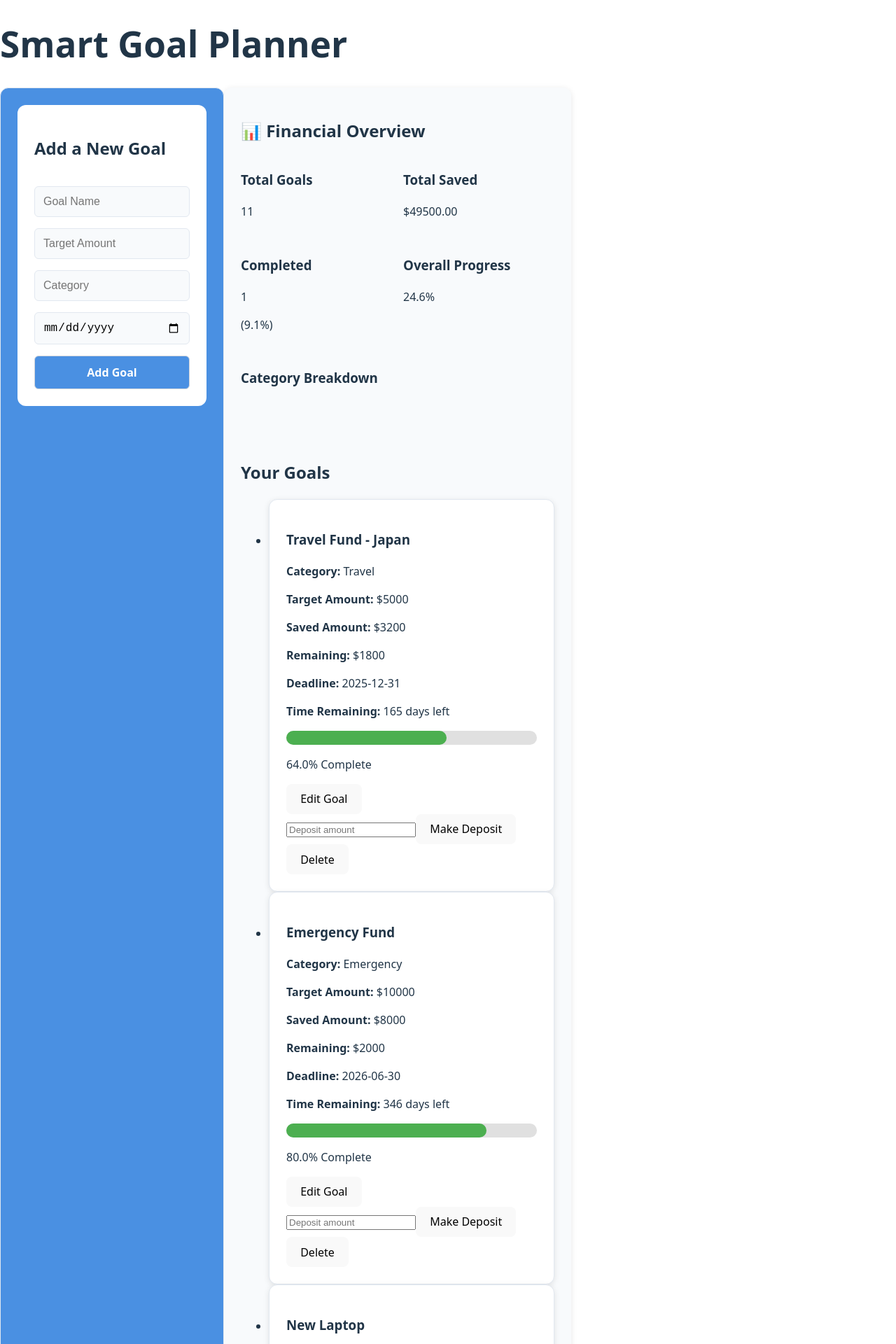
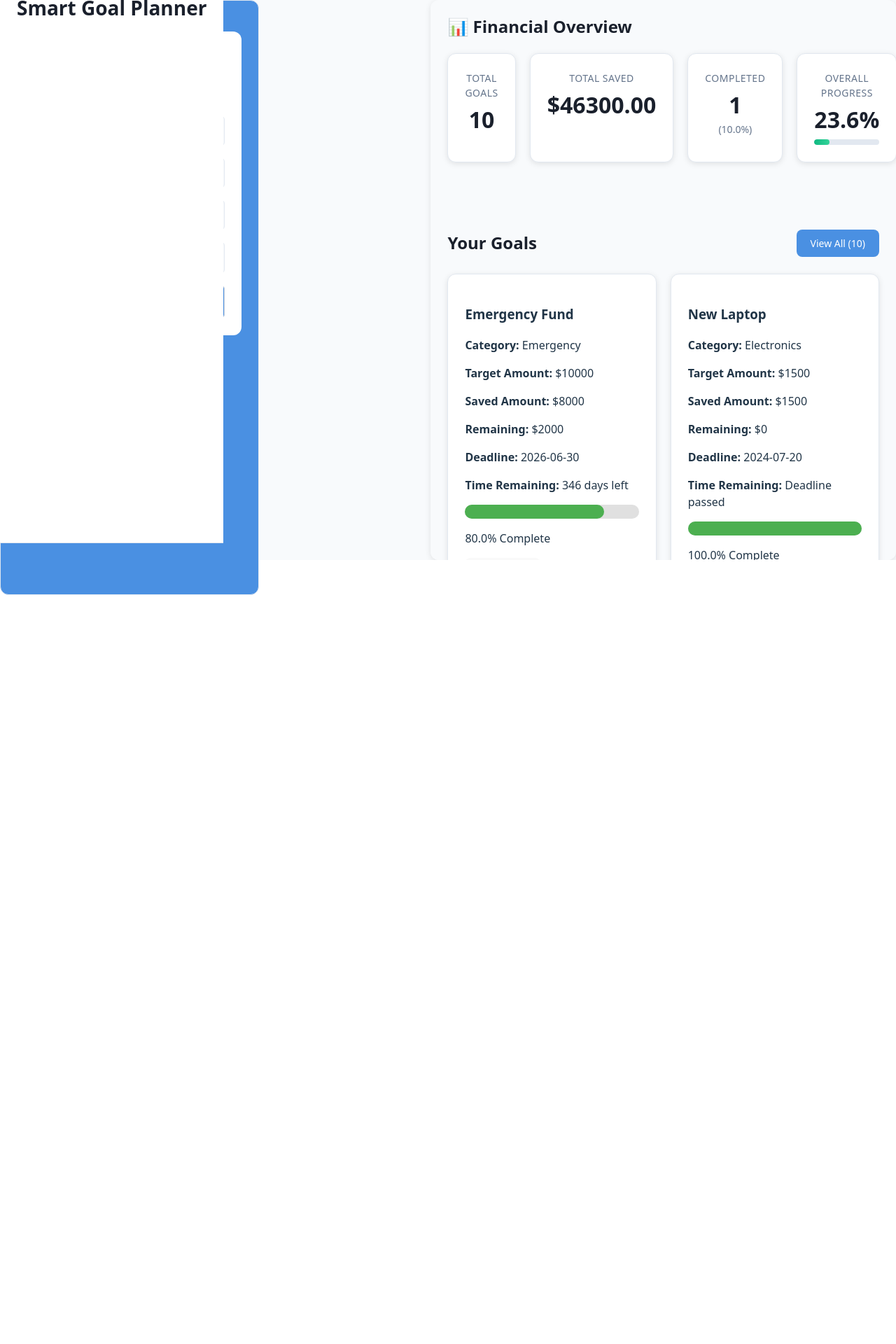
Before and after one commit to michaelfuchaka/smart-goal-planner, a React app: page / in a window 1280 px wide. Shown: the top 1920 px of the page at 70% size. After the commit the page ends 800 px from the top, so only its background shows below. Built offline with nearby package versions, Linux system fonts and the light colour scheme; data requests are answered from the project's data file; the HTML template or start-up script is replaced by a standard one.

Commit message:
Styling chart and overview

```diff
--- a/db.json
+++ b/db.json
@@ -1,14 +1,5 @@
 {
   "goals": [
-    {
-      "id": "1",
-      "name": "Travel Fund - Japan",
-      "targetAmount": 5000,
-      "savedAmount": 3200,
-      "category": "Travel",
-      "deadline": "2025-12-31",
-      "createdAt": "2024-01-15"
-    },
     {
       "id": "2",
       "name": "Emergency Fund",
--- a/src/App.css
+++ b/src/App.css
@@ -3,11 +3,10 @@
   grid-template-areas:
     "header header"
     "sidebar main";
-    grid-template-columns: 320px 1fr;
-}
-
-.app-header {
-  grid-area: header;
+  grid-template-columns: 320px 1fr;
+  display: flex;
+  min-height: 100vh;
+  background-color: #f8fafc;
 }
 
 .main-content {
@@ -36,26 +35,69 @@
 }
 
 .sidebar {
-  background: #4a90e2 ;
+  background: #4a90e2;
   padding: 24px;
   border-radius: 12px;
   border: 1px solid #e2e8f0;
+  width: 320px;
+  position: fixed;
+  height: 100vh;
+  overflow-y: auto;
 }
 
 .main-content {
-  background: #f8fafc ;
-  padding: 24px;
+  background: #f8fafc;
+  padding: 0;
   border-radius: 12px;
-  box-shadow: 0 2px 8px rgba(0,0,0,0.1);
+  box-shadow: 0 2px 8px rgba(0, 0, 0, 0.1);
+   flex: 1;
+  margin-left: 320px;
+  max-height: 100vh;
+  overflow-y: auto;
 }
 
 @media (max-width: 767px) {
-  .sidebar, .main-content {
+  .sidebar,
+  .main-content {
     padding: 16px;
   }
 
-  .goal-form input, .goal-form button {
+  .goal-form input,
+  .goal-form button {
     padding: 14px;
     font-size: 16px;
   }
 }
+
+.app-header {
+
+
+  grid-area: header;
+  background: white;
+  padding: 20px 24px;
+  margin: -24px -24px 24px -24px;
+  border-bottom: 1px solid #e2e8f0;
+  position: sticky;
+  top: 0;
+  z-index: 10;
+  margin-left: 0;
+}
+
+.app-header h1 {
+
+   margin: 0;
+  color: #1a202c;
+  font-size: 28px;
+  font-weight: 700;
+  text-align: center
+}
+
+/* Add padding back to content sections */
+.overview-dashboard,
+.goal-list-section,
+.category-section {
+  padding: 0 24px;
+}
+overview-dashboard {
+  padding-top: 24px; /* Add top padding to first section */
+}
--- a/src/App.jsx
+++ b/src/App.jsx
@@ -1,9 +1,8 @@
 import { useState, useEffect } from "react";
 import GoalForm from "./components/GoalForm";
-import GoalList from "./components/GoalList" ;
+import GoalList from "./components/GoalList";
 import OverviewDashboard from "./components/OverviewDashboard";
 import CategoryChart from "./components/CategoryChart";
-
 
 import "./App.css";
 
@@ -12,16 +11,13 @@ function App() {
 
   const [goals, setGoals] = useState([]);
 
-
-
   // Fetch all goals from json-server
   useEffect(() => {
-    fetch('http://localhost:3000/goals')
+    fetch("http://localhost:3000/goals")
       .then((res) => res.json())
       .then((data) => setGoals(data))
-      .catch(error => console.log(error))
-  }, [])
-
+      .catch((error) => console.log(error));
+  }, []);
 
   // Add goal
   const handleAddGoal = (newGoal) => {
@@ -29,17 +25,16 @@ function App() {
   };
 
   //  Delete goal
-const handleDeleteGoal = (id) =>{
-
+  const handleDeleteGoal = (id) => {
     // Delete from server
     fetch(`http://localhost:3000/goals/${id}`, {
-    method: "DELETE"
+      method: "DELETE",
     })
       .then(() => {
         // Update local state
-      setGoals(goals.filter(goal => goal.id !== id));
+        setGoals(goals.filter((goal) => goal.id !== id));
       })
-    .catch(error => console.log(error));
+      .catch((error) => console.log(error));
   };
 
   // Update goal (for deposits)
@@ -50,46 +45,38 @@ const handleUpdateGoal = (updatedGoal) => {
       headers: { "Content-Type": "application/json" },
       body: JSON.stringify(updatedGoal),
     })
-    .then(res => res.json())
+      .then((res) => res.json())
       .then(() => {
         // Update local state
-      setGoals(goals.map(goal =>
-        goal.id === updatedGoal.id ? updatedGoal : goal
-      ));
+        setGoals(
+          goals.map((goal) => (goal.id === updatedGoal.id ? updatedGoal : goal))
+        );
       })
-    .catch(error => console.log(error));
+      .catch((error) => console.log(error));
   };
 
-
   return (
-    <div className="App main-layout" >
+    <div className="App main-layout">
       <header className="app-header">
         <h1>Smart Goal Planner</h1>
       </header>
 
-
       <section className="main-content">
         <OverviewDashboard goals={goals} />
-   {/* Render the goal list */}
-      <GoalList goals={goals} onDeleteGoal={handleDeleteGoal} onUpdateGoal={handleUpdateGoal}  />
+        <GoalList
+          goals={goals}
+          onDeleteGoal={handleDeleteGoal}
+          onUpdateGoal={handleUpdateGoal}
+        />
         <CategoryChart goals={goals} />
-
       </section>
 
       {/* Render the form */}
       <aside className="sidebar">
-    <GoalForm
-      onAddGoal={handleAddGoal} />
+        <GoalForm onAddGoal={handleAddGoal} />
       </aside>
-
-
-
-
     </div>
-  )
+  );
 }
 
-
-
-
 export default App;
--- a/src/components/CategoryChart.css
+++ b/src/components/CategoryChart.css
@@ -1,6 +1,61 @@
+
+
+.category-section {
+  margin-bottom: 32px;
+}
+
+.category-section h2 {
+  margin-bottom: 24px;
+  color: #1a202c;
+  font-size: 24px;
+  font-weight: 600;
+}
+
 .chart-container {
   background: white;
   padding: 24px;
   border-radius: 12px;
   box-shadow: 0 2px 8px rgba(0,0,0,0.1);
+  margin-bottom: 24px;
 }
+
+.category-content {
+  display: grid;
+  grid-template-columns: 1fr 1fr;
+  gap: 24px;
+  align-items: start;
+}
+
+.category-stats-grid {
+  display: grid;
+  grid-template-columns: 1fr;
+  gap: 16px;
+}
+
+.category-stat-card {
+  background: white;
+  padding: 20px;
+  border-radius: 12px;
+  box-shadow: 0 2px 8px rgba(0,0,0,0.1);
+  text-align: center;
+}
+
+.category-stat-card h4 {
+  margin: 0 0 8px 0;
+  color: #64748b;
+  font-size: 14px;
+  font-weight: 500;
+  text-transform: uppercase;
+}
+
+.category-stat-card p {
+  margin: 4px 0;
+  color: #1a202c;
+  font-weight: 600;
+}
+
+@media (max-width: 768px) {
+  .category-content {
+    grid-template-columns: 1fr;
+  }
+}
--- a/src/components/CategoryChart.jsx
+++ b/src/components/CategoryChart.jsx
@@ -2,7 +2,6 @@ import React, { useEffect, useRef } from "react";
 import { Chart, registerables } from "chart.js";
 Chart.register(...registerables);
 import "./CategoryChart.css";
-
 
 function CategoryChart({ goals = [] }) {
   const chartRef = useRef(null);
@@ -18,7 +17,7 @@ function CategoryChart({ goals = [] }) {
         totalTarget: 0,
         totalSaved: 0,
         completed: 0,
-        goals: []
+        goals: [],
       };
     }
 
@@ -39,8 +38,12 @@ function CategoryChart({ goals = [] }) {
     .map(([category, stats]) => ({
       category,
       ...stats,
-      completionRate: stats.count > 0 ? (stats.completed / stats.count) * 100 : 0,
-      progressRate: stats.totalTarget > 0 ? (stats.totalSaved / stats.totalTarget) * 100 : 0
+      completionRate:
+        stats.count > 0 ? (stats.completed / stats.count) * 100 : 0,
+      progressRate:
+        stats.totalTarget > 0
+          ? (stats.totalSaved / stats.totalTarget) * 100
+          : 0,
     }))
     .sort((a, b) => b.totalSaved - a.totalSaved);
 
@@ -51,43 +54,52 @@ function CategoryChart({ goals = [] }) {
     }
 
     if (chartRef.current && categoryArray.length > 0) {
-      const ctx = chartRef.current.getContext('2d');
+      const ctx = chartRef.current.getContext("2d");
 
       chartInstanceRef.current = new Chart(ctx, {
-        type: 'doughnut',
+        type: "doughnut",
         data: {
-          labels: categoryArray.map(cat => cat.category),
-          datasets: [{
-            data: categoryArray.map(cat => cat.totalSaved),
+          labels: categoryArray.map((cat) => cat.category),
+          datasets: [
+            {
+              data: categoryArray.map((cat) => cat.totalSaved),
               backgroundColor: [
-            '#10b981', '#4a90e2', '#f59e0b', '#8b5cf6',
-            '#ef4444', '#06b6d4', '#84cc16', '#f97316'
-
+                "#10b981",
+                "#4a90e2",
+                "#f59e0b",
+                "#8b5cf6",
+                "#ef4444",
+                "#06b6d4",
+                "#84cc16",
+                "#f97316",
               ],
               borderWidth: 2,
-            borderColor: '#fff'
-          }]
+              borderColor: "#fff",
+            },
+          ],
         },
         options: {
           responsive: true,
           plugins: {
             legend: {
-              position: 'bottom',
+              position: "bottom",
               labels: {
                 padding: 20,
-                usePointStyle: true
-              }
+                usePointStyle: true,
+              },
             },
             tooltip: {
               callbacks: {
-                label: function(context) {
+                label: function (context) {
                   const category = categoryArray[context.dataIndex];
-                  return `${context.label}: ${category.totalSaved.toFixed(2)} (${category.count} goals)`;
-                }
-              }
-            }
-          }
-        }
+                  return `${context.label}: ${category.totalSaved.toFixed(
+                    2
+                  )} (${category.count} goals)`;
+                },
+              },
+            },
+          },
+        },
       });
     }
 
@@ -100,52 +112,62 @@ function CategoryChart({ goals = [] }) {
 
   if (categoryArray.length === 0) {
     return (
-      <div >
+      <div>
         <h2> Savings by Category</h2>
-        <p >No goals to display. Add some goals to see category breakdown!</p>
+        <p>No goals to display. Add some goals to see category breakdown!</p>
       </div>
     );
   }
 
   return (
-    <div >
-      <h2>Savings by Category</h2>
+    <div className="category-section">
+      <h2>💰 Savings by Category</h2>
 
+      <div className="category-content">
         {/* Chart.js Canvas */}
-      <div  className="chart-container" >
+        <div className="chart-container">
           <canvas ref={chartRef} width="400" height="300"></canvas>
         </div>
 
         {/* Category Summary Cards */}
-      <div >
-        <div >
+        <div className="category-stats-grid">
+          <div className="category-stat-card">
             <h4> Total Categories</h4>
-          <p >{categoryArray.length}</p>
+            <p>{categoryArray.length}</p>
           </div>
-        <div >
+          <div className="category-stat-card">
             <h4>Best Performing</h4>
-          <p >{categoryArray[0]?.category || 'None'}</p>
-          <p >${categoryArray[0]?.totalSaved.toFixed(2) || '0.00'} saved</p>
+            <p>{categoryArray[0]?.category || "None"}</p>
+            <p>${categoryArray[0]?.totalSaved.toFixed(2) || "0.00"} saved</p>
           </div>
-        <div >
+          <div className="category-stat-card">
             <h4> Highest Completion</h4>
-          <p >
-            {categoryArray.reduce((best, current) =>
-              current.completionRate > (best?.completionRate || 0) ? current : best, null)?.category || 'None'}
+            <p>
+              {categoryArray.reduce(
+                (best, current) =>
+                  current.completionRate > (best?.completionRate || 0)
+                    ? current
+                    : best,
+                null
+              )?.category || "None"}
             </p>
-          <p >
-            {categoryArray.reduce((best, current) =>
-              current.completionRate > (best?.completionRate || 0) ? current : best, null)?.completionRate.toFixed(1) || '0'}% complete
+            <p>
+              {categoryArray
+                .reduce(
+                  (best, current) =>
+                    current.completionRate > (best?.completionRate || 0)
+                      ? current
+                      : best,
+                  null
+                )
+                ?.completionRate.toFixed(1) || "0"}
+              % complete
             </p>
           </div>
         </div>
-
-
+      </div>
     </div>
   );
 }
 
-
-
-
 export default CategoryChart;
--- a/src/components/GoalForm.css
+++ b/src/components/GoalForm.css
@@ -4,18 +4,19 @@
   gap: 16px;
 }
 
-.goal-form input, .goal-form button {
+.goal-form input,
+.goal-form button {
   padding: 12px;
   border-radius: 6px;
   border: 1px solid #d1d5db;
   font-size: 16px;
 }
 
-
 .goal-form-container {
   background: white;
   border-radius: 12px;
   padding: 24px;
+  margin-top: 20px;
 }
 
 .goal-form input {
@@ -30,3 +31,26 @@
   color: white;
   cursor: pointer;
 }
+
+.goal-form-container h2 {
+  color: white;
+  margin-bottom: 24px;
+  font-size: 24px;
+  font-weight: 600;
+}
+
+.goal-form button:hover {
+  background: #357abd;
+  transform: translateY(-1px);
+}
+/* Add a sidebar header */
+.sidebar-header {
+  color: white;
+  margin-bottom: 20px;
+  text-align: center;
+}
+.sidebar-header h2 {
+  margin: 0;
+  font-size: 24px;
+  font-weight: 600;
+}
--- a/src/components/GoalList.css
+++ b/src/components/GoalList.css
@@ -1,12 +1,64 @@
-.goals-grid {
-grid-template-columns: repeat(2, 1fr);
-gap: 20px;}
-
-.goals-grid li {
-  margin: 0;
+.goal-list-section {
+  margin-bottom: 40px;
 }
 
-@media (max-width: 767px) {
+.goal-list-header {
+  display: flex;
+  justify-content: space-between;
+  align-items: center;
+  margin-bottom: 24px;
+}
+
+.goal-list-header h2 {
+  margin: 0;
+  color: #1a202c;
+  font-size: 24px;
+  font-weight: 600;
+}
+
+.view-toggle-btn {
+  background: #4a90e2;
+  color: white;
+  border: none;
+  padding: 10px 20px;
+  border-radius: 8px;
+  font-size: 14px;
+  font-weight: 500;
+  cursor: pointer;
+  transition: background-color 0.2s ease;
+}
+
+.view-toggle-btn:hover {
+  background: #357abd;
+}
+
+.goals-grid {
+  display: grid;
+  grid-template-columns: repeat(2, 1fr);
+  gap: 20px;
+}
+
+.no-goals {
+  background: white;
+  padding: 48px 24px;
+  border-radius: 12px;
+  text-align: center;
+  border: 2px dashed #e2e8f0;
+}
+
+.no-goals p {
+  margin: 0;
+  color: #64748b;
+  font-size: 16px;
+}
+
+@media (max-width: 768px) {
+  .goal-list-header {
+    flex-direction: column;
+    gap: 16px;
+    align-items: flex-start;
+  }
+
   .goals-grid {
     grid-template-columns: 1fr;
     gap: 16px;
--- a/src/components/GoalList.jsx
+++ b/src/components/GoalList.jsx
@@ -1,29 +1,42 @@
 import GoalCard from "./GoalCard";
 import "./GoalList.css";
+import { useState } from "react";
 
-function GoalList({ goals, onDeleteGoal , onUpdateGoal}) {
+function GoalList({ goals, onDeleteGoal, onUpdateGoal }) {
+  const [showAll, setShowAll] = useState(false);
+
+  const displayedGoals = showAll ? goals : goals.slice(0, 4);
+  const hasMoreGoals = goals.length > 4;
+
   return (
-    <div>
+    <div className="goal-list-section">
+      <div className="goal-list-header">
         <h2>Your Goals</h2>
+        {hasMoreGoals && (
+          <button
+            className="view-toggle-btn"
+            onClick={() => setShowAll(!showAll)}
+          >
+            {showAll ? `Show Less` : `View All (${goals.length})`}
+          </button>
+        )}
+      </div>
 
       {goals.length === 0 ? (
+        <div className="no-goals">
           <p>No goals yet. Start by adding one!</p>
+        </div>
       ) : (
-        <ul className="goals-grid" >
-
-            {/* Looping through the array to display 4 goals */}
-         {goals.slice(0, 4).map((goal) => (
-            <li key={goal.id}>
+        <div className="goals-grid">
+          {displayedGoals.map((goal) => (
             <GoalCard
               key={goal.id}
               goal={goal}
               onDeleteGoal={onDeleteGoal}
               onUpdateGoal={onUpdateGoal}
             />
-
-            </li>
           ))}
-        </ul>
+        </div>
       )}
     </div>
   );
--- a/src/components/OverviewDashboard.css
+++ b/src/components/OverviewDashboard.css
@@ -1,14 +1,77 @@
+.overview-dashboard {
+  margin-bottom: 32px;
+}
+
+.overview-dashboard h2 {
+  margin-bottom: 20px;
+  color: #1a202c;
+  font-size: 24px;
+  font-weight: 600;
+}
+
 .stats-grid {
   display: grid;
-  grid-template-columns: repeat(auto-fit, minmax(200px, 1fr));
-  gap: 16px;
+  grid-template-columns: repeat(4, 1fr);
+  gap: 20px;
   margin-bottom: 32px;
 }
 
 .stat-card {
   background: white;
-  padding: 20px;
-  border-radius: 8px;
-  box-shadow: 0 2px 4px rgba(0,0,0,0.1);
+  padding: 24px;
+  border-radius: 12px;
+  box-shadow: 0 2px 8px rgba(0,0,0,0.1);
   text-align: center;
+  border: 1px solid #e2e8f0;
 }
+
+.stat-card h3 {
+  margin: 0 0 12px 0;
+  color: #64748b;
+  font-size: 14px;
+  font-weight: 500;
+  text-transform: uppercase;
+  letter-spacing: 0.5px;
+}
+
+.stat-number {
+  margin: 0;
+  color: #1a202c;
+  font-size: 32px;
+  font-weight: 700;
+  line-height: 1;
+}
+
+.stat-percentage {
+  margin: 8px 0 0 0;
+  color: #64748b;
+  font-size: 14px;
+}
+
+.progress-container {
+  width: 100%;
+  height: 8px;
+  background-color: #e2e8f0;
+  border-radius: 4px;
+  margin-top: 12px;
+  overflow: hidden;
+}
+
+.progress-bar {
+  height: 100%;
+  background: linear-gradient(90deg, #10b981, #34d399);
+  border-radius: 4px;
+  transition: width 0.3s ease;
+}
+
+@media (max-width: 1200px) {
+  .stats-grid {
+    grid-template-columns: repeat(2, 1fr);
+  }
+}
+
+@media (max-width: 768px) {
+  .stats-grid {
+    grid-template-columns: 1fr;
+  }
+}
--- a/src/components/OverviewDashboard.jsx
+++ b/src/components/OverviewDashboard.jsx
@@ -46,48 +46,37 @@ function OverviewDashboard({ goals = [] }) {
   });
 
   return (
-    <div>
+     <div className="overview-dashboard">
     <h2>📊 Financial Overview</h2>
 
     {/* Main Statistics Cards */}
     <div className="stats-grid">
-        <div>
-          <h3> Total Goals</h3>
-          <p>{totalGoals}</p>
+      <div className="stat-card">
+        <h3>Total Goals</h3>
+        <p className="stat-number">{totalGoals}</p>
       </div>
 
-        <div>
-          <h3> Total Saved</h3>
-          <p>${totalSaved.toFixed(2)}</p>
+      <div className="stat-card">
+        <h3>Total Saved</h3>
+        <p className="stat-number">${totalSaved.toFixed(2)}</p>
       </div>
 
-        <div>
-          <h3> Completed</h3>
-          <p>{completedCount}</p>
-          <p>
-            (
-            {totalGoals > 0
-              ? ((completedCount / totalGoals) * 100).toFixed(1)
-              : 0}
-            %)
+      <div className="stat-card">
+        <h3>Completed</h3>
+        <p className="stat-number">{completedCount}</p>
+        <p className="stat-percentage">
+          ({totalGoals > 0 ? ((completedCount / totalGoals) * 100).toFixed(1) : 0}%)
         </p>
       </div>
 
-        <div>
-          <h3> Overall Progress</h3>
-          <p>{overallProgress.toFixed(1)}%</p>
-          <div>
+      <div className="stat-card">
+        <h3>Overall Progress</h3>
+        <p className="stat-number">{overallProgress.toFixed(1)}%</p>
+        <div className="progress-container">
           <div
             className="progress-bar"
             style={{ width: `${overallProgress}%` }}
           ></div>
-          </div>
-        </div>
-        {/* Category Breakdown Cards */}
-        <div className="category-section">
-          <h3>Category Breakdown</h3>
-          <div className="category-cards">
-            {/* Category cards will go here */}
         </div>
       </div>
     </div>
```
Lines whose indentation alone changed are shown as unchanged.
